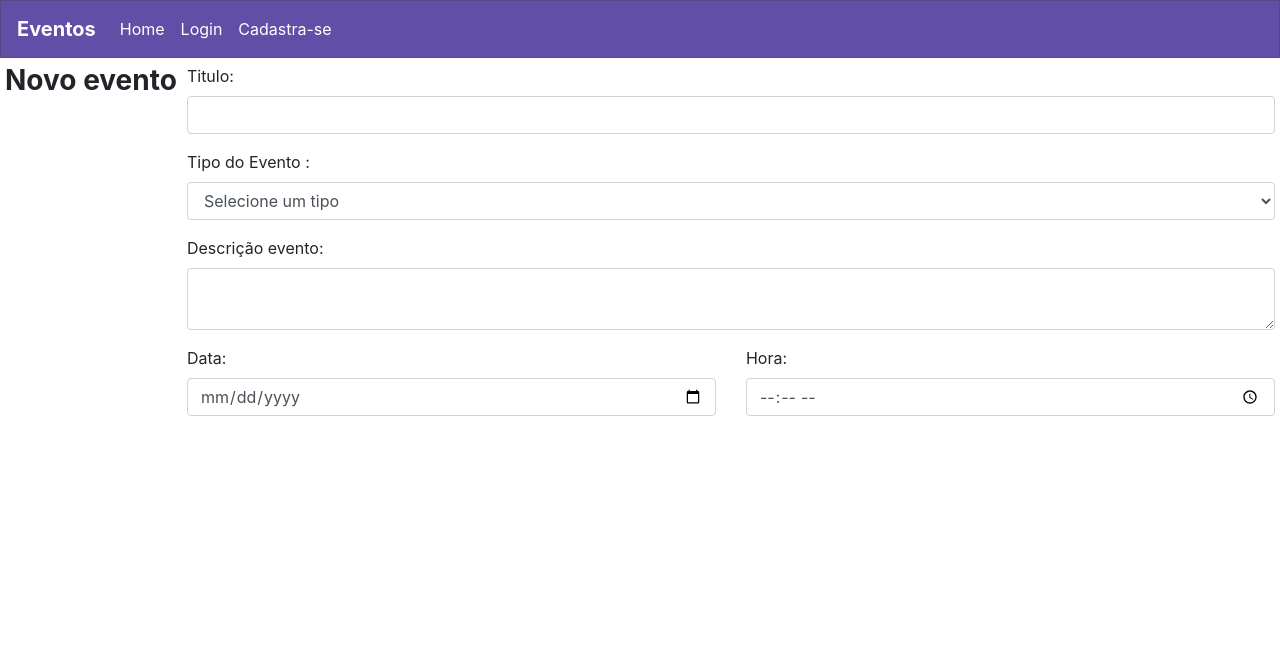
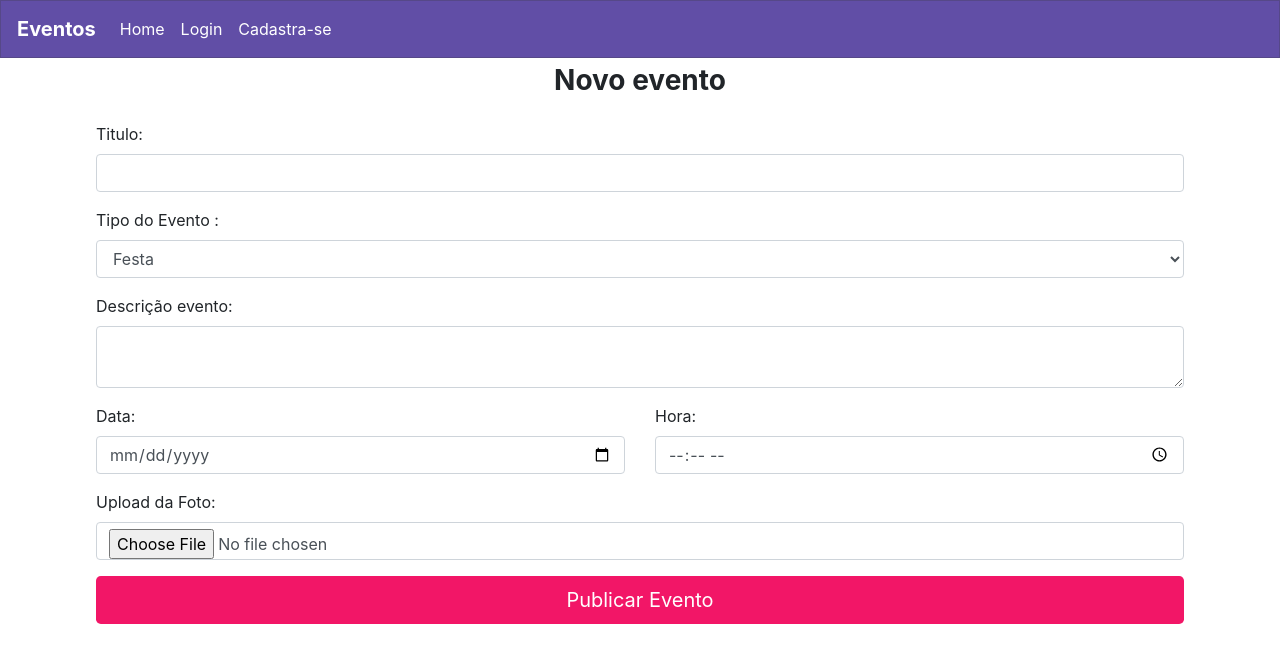
Before and after one commit to rodrigoreeis/authlify, a React (Create React App) app: page /registrar-evento in a window 1280 px wide. Shown: the top 662 px of the page. Built offline with nearby package versions, Linux system fonts and the light colour scheme.

Commit message:
feat(EventRegistration): finish event registration

```diff
--- a/src/Pages/EventRegistration/EventRegistration.js
+++ b/src/Pages/EventRegistration/EventRegistration.js
@@ -1,32 +1,90 @@
+/* eslint-disable react/jsx-curly-newline */
+/* eslint-disable jsx-a11y/control-has-associated-label */
 /* eslint-disable jsx-a11y/label-has-associated-control */
 import React, { useState } from 'react';
 // import { Link, Redirect } from 'react-router-dom';
-// import { useSelector, useDispatch } from 'react-redux';
+import { useSelector } from 'react-redux';
 import './styles.css';
-// import firebase from '../../configs/firebase';
+import firebase from '../../configs/firebase';
 import 'firebase/auth';
 
 import Navbar from '../../components/Navbar';
 
 const EventRegistration = () => {
+  const [message, setMessage] = useState();
+  const [title, setTitle] = useState();
+  const [type, setType] = useState();
+  const [details, setDetails] = useState();
+  const [date, setDate] = useState();
+  const [hour, setHour] = useState();
+  const [photo, setPhoto] = useState();
+  const [messageLoading, setMessageLoading] = useState(
+    'Publicar Evento',
+  );
+  const userEmail = useSelector(state => state.userEmail);
+
+  const storage = firebase.storage();
+  const db = firebase.firestore();
+
+  const handleRegister = () => {
+    setMessageLoading('Enviando...');
+    storage
+      .ref(`images/${photo.name}`)
+      .put(photo)
+      .then(() => {
+        db.collection('eventos').add({
+          title,
+          type,
+          details,
+          date,
+          hour,
+          user: userEmail,
+          visualizations: 0,
+          photo: photo.name,
+          public: 1,
+          creation: new Date(),
+        });
+      })
+      .then(() => {
+        setMessage(true);
+        setMessageLoading('Publicar Evento');
+      })
+      .catch(error => {
+        setMessageLoading('Publicar Evento');
+        setMessage(false);
+        console.log(error);
+      });
+  };
+
   return (
     <>
       <Navbar />
       <div className="col-12 mt-5">
-        <div className="row">
+        <div className="row container-event">
           <h3 className="mt-3 mx-auto font-weight-bold">
             Novo evento
           </h3>
           <form className="mx-auto form-event mt-3">
             <div className="form-group">
               <label className="title">Titulo:</label>
-              <input type="text" className="form-control" />
+              <input
+                onChange={({ currentTarget }) =>
+                  setTitle(currentTarget.value)
+                }
+                type="text"
+                className="form-control"
+              />
             </div>
 
             <div className="form-group">
               <label className="type-event">Tipo do Evento :</label>
-              <select className="form-control">
-                <option disabled selected value>
+              <select
+                onChange={({ currentTarget }) =>
+                  setType(currentTarget.value)
+                }
+                className="form-control"
+              >
+                <option disabled defaultValue>
                   Selecione um tipo
                 </option>
                 <option>Festa</option>
@@ -39,19 +97,68 @@ const EventRegistration = () => {
               <label className="description-event">
                 Descrição evento:
               </label>
-              <textarea className="form-control" row="3" />
+              <textarea
+                onChange={({ currentTarget }) =>
+                  setDetails(currentTarget.value)
+                }
+                className="form-control"
+                row="3"
+              />
             </div>
             <div className="form-group row">
               <div className="col-6">
                 <label className="data-event">Data:</label>
-                <input type="date" className="form-control" />
+                <input
+                  onChange={({ currentTarget }) =>
+                    setDate(currentTarget.value)
+                  }
+                  type="date"
+                  className="form-control"
+                />
               </div>
               <div className="col-6">
                 <label className="data-event">Hora:</label>
-                <input type="time" className="form-control" />
+                <input
+                  onChange={({ currentTarget }) =>
+                    setHour(currentTarget.value)
+                  }
+                  type="time"
+                  className="form-control"
+                />
               </div>
             </div>
+            <div className="form-group">
+              <label className="title">Upload da Foto:</label>
+              <input
+                onChange={({ currentTarget }) =>
+                  setPhoto(currentTarget.files[0])
+                }
+                type="file"
+                className="form-control"
+              />
+            </div>
+            <button
+              type="button"
+              className="btn btn-lg btn-block button-register"
+              onClick={handleRegister}
+            >
+              {messageLoading}
+            </button>
           </form>
+          <div className="message-login text-white text-center mt-3">
+            {message === true && (
+              <span>
+                <strong>Wow! </strong>
+                Evento Publicado ! &#128578;
+              </span>
+            )}
+            {message === false && (
+              <span>
+                <strong>Ops! </strong>
+                Não foi possível publicar o evento &#128531;
+              </span>
+            )}
+          </div>
         </div>
       </div>
     </>
--- a/src/Pages/EventRegistration/styles.css
+++ b/src/Pages/EventRegistration/styles.css
@@ -1,4 +1,17 @@
+.container-event{
+  display: flex;
+  flex-direction: column;
+}
+
 .form-event{
   width: 100%;
   max-width: 85%;
 }
+
+.message-login{
+  margin: 0 auto;
+}
+
+.message-login > span{
+  color: black;
+}
--- a/src/Pages/NewUser/styles.css
+++ b/src/Pages/NewUser/styles.css
@@ -12,9 +12,11 @@
   background-color: #f21667;
   color: #fff;
 }
-.button-register:hover{
-  background-color: #fff;
-  color: #614ea6;
+@media(min-width: 1024px){
+  .button-register:hover{
+    background-color: #fff;
+    color: #614ea6;
+  }
 }
 .button-register.-inactive{
   cursor: not-allowed;
```
